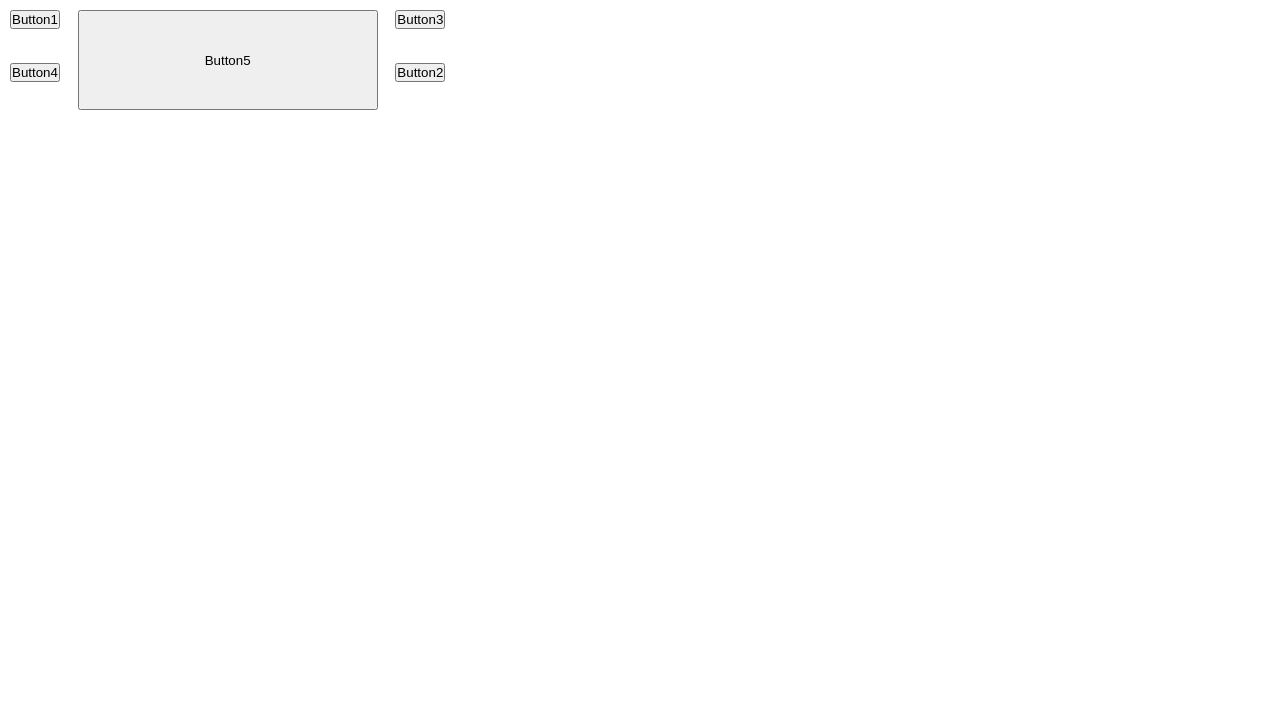
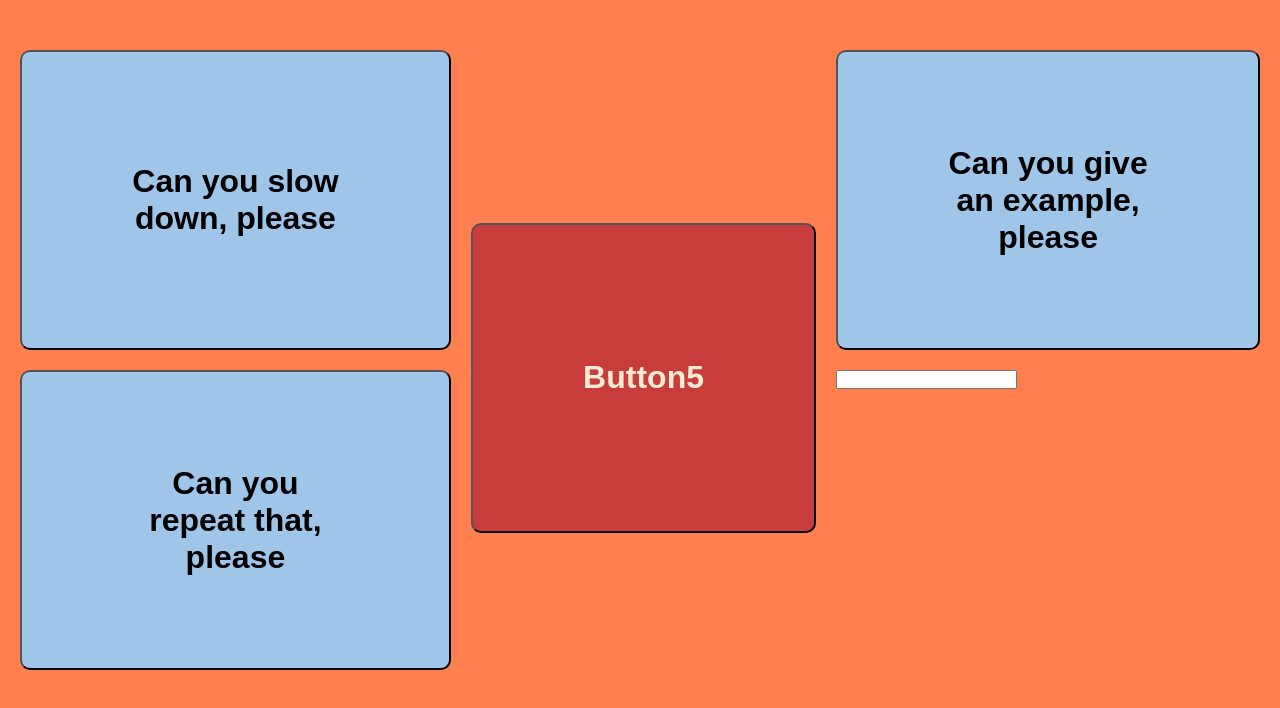
Before and after one commit to liuwilliam424/Parrot, a plain HTML site: page html/student_confused.html in a window 1280 px wide. Drawn offline with Linux system fonts and the light colour scheme.

Commit message:
confused pagea
PHEPLEHPLPL

```diff
--- a/button_testing.css
+++ /dev/null
@@ -1,75 +0,0 @@
-* {
-    margin: 0;
-    padding: 0;
-    box-sizing: border-box;
-}
-
-html,body {
-    height: 100%;
-    font-size: 1rem;
-}
-
-#container {
-    display: flex;
-    width: 100%;
-}
-
-#first {
-    border: none;
-
-    width: 35%;
-    height: 90vh;
-    margin-left: 10px;
-    margin-top:10px;
-}
-
-.grid_container {
-    border: 1px solid black;
-    display: grid;
-    grid-template-columns: 150px 150px 150px;
-    grid-template-rows: 50px 50px;
-    background-color: green;
-    padding: 10px;
-}
-
-.button {
-    background-color: #bbb;
-    display: block;
-    margin: 10px 0;
-    padding: 10px;
-    width: 100%;
-}
-
-.big_btn {
-    width: 300px;
-    height: 100px;
-}
-
-
-
-.grid-container {
-    display: grid;
-    grid-template-areas: "button1 button5 button3"
-                         "button4 button5 button2";
-    grid-gap: 5px;
-}
-
-.grid-item:nth-child(1) {
-    grid-area: button1;
-}
-
-.grid-item:nth-child(2) {
-    grid-area: button2;
-}
-
-.grid-item:nth-child(3) {
-    grid-area: button3;
-}
-
-.grid-item:nth-child(4) {
-    grid-area: button4;
-}
-
-.grid-item:nth-child(5) {
-    grid-area: button5;
-}
--- a/button_testing.html
+++ b/html/student_confused.html
@@ -5,23 +5,23 @@
     <meta charset="UTF-8">
     <meta http-equiv="X-UA-Compatible" content="IE=edge">
     <meta name="viewport" content="width=device-width, initial-scale=1.0">
-    <link rel="stylesheet" href="button_testing.css">
+    <link rel="stylesheet" href="/student_confused.css">
     <title>Testing Button</title>
 <body>
     <div id = "container">
       <div id = "first">
         <div class = "grid-container">
           <div class="grid-item">
-            <button type = "button" id = "b1" class = "small_btn">Button1</button>
+            <button type = "button" id = "b1" class = "small_btn">Can you slow <br />down, please</button>
           </div>
           <div class="grid-item">
-            <button type = "button" id = "b2" class = "small_btn">Button2</button>
+            <button type = "button" id = "b2" class = "small_btn">Can you give<br /> an example, <br />please</button>
           </div>
           <div class="grid-item">
-            <button type = "button" id = "b3" class = "small_btn">Button3</button>
+            <button type = "button" id = "b3" class = "small_btn">Can you <br />repeat that, <br />please</button>
           </div>
           <div class="grid-item">
-            <button type = "button" id = "b4" class = "small_btn">Button4</button>
+            <input type="text" id="text4" name="text4"><br>
           </div>
           <div class="grid-item">
             <button type = "button" id = "b5" class = "big_btn">Button5</button>
@@ -29,5 +29,6 @@
         </div>
       </div>
     </div>
+    <script type="module" src="../scripts/student_confused.js"> </script>
   </body>
   </html>
--- a/index.css
+++ b/index.css
@@ -92,8 +92,13 @@ p {
 
 
 #okay_button {
+<<<<<<< Updated upstream
     background-color: rgb(240, 220, 50);
     display: block;
+=======
+    background-color: rgb(240, 150, 50);
+    display:block;
+>>>>>>> Stashed changes
     height: 100px;
     width: 100px;
     padding: 20px;
--- /dev/null
+++ b/scripts/student_confused.js
@@ -0,0 +1,14 @@
+let temp_b1 = document.querySelector('#b1')
+temp_b1.onclick = () => {location.href = "/html/student_session_main.html"}
+
+let temp_b2 = document.querySelector('#b2')
+temp_b2.onclick = () => {location.href = "/html/student_session_main.html"}
+
+let temp_b3 = document.querySelector('#b3')
+temp_b3.onclick = () => {location.href = "/html/student_session_main.html"}
+
+let temp_b4 = document.querySelector('#b4')
+temp_b4.onclick = () => {location.href = "/html/student_session_main.html"}
+
+let temp_b5 = document.querySelector('#b5')
+temp_b5.onclick = () => {location.href = "/html/student_session_main.html"}
--- a/scripts/student_session_main.js
+++ b/scripts/student_session_main.js
@@ -54,6 +54,7 @@ okay_button.onclick = () => {
 
 confused_button.onclick = () => {
   submit_response(UID, 1)
+  location.href = "/html/student_confused.html"
 }
 
 submit_response(UID, 3)
--- a/scripts/teacher_session_main.js
+++ b/scripts/teacher_session_main.js
@@ -17,8 +17,13 @@ const firebaseConfig = {
 const app = initializeApp(firebaseConfig);
 const database = getDatabase();
 
+<<<<<<< Updated upstream
 let end_button = document.querySelector('#end_session_button')
 end_button.onclick = () => { location.href = "/html/teacher_analytics.html" }
+=======
+let end_button = document.querySelector("#end_session_button")
+end_button.onclick = () => {location.href = "/html/teacher_analytics.html"}
+>>>>>>> Stashed changes
 
 let confused = document.querySelector('#confused')
 let okay = document.querySelector('#okay')
--- /dev/null
+++ b/student_confused.css
@@ -0,0 +1,87 @@
+* {
+    margin: 0;
+    padding: 0;
+    box-sizing: border-box;
+}
+:root {
+    --large-font-size: 2rem;
+    --medium-font-size: 1.5rem;
+    --small-font-size: 1rem;
+
+}
+
+html,body {
+    height: 100%;
+    font-size: 1rem;
+    background-color: coral;
+}
+
+#container {
+    display: flex;
+    width: 100%;
+}
+
+#first {
+
+    width: 100%;
+    height: 90vh;
+    margin-left: 20px;
+    margin-right: 20px;
+    margin-top: 50px;
+}
+
+
+.small_btn {
+    width: 100%;
+    height: 300px;
+    background-color: rgb(159,197,232);
+    outline:  black;
+
+    border-radius: 10px;
+    font-size: var(--large-font-size);
+    color: black;
+    font-weight: bold;
+    cursor: pointer;
+    transition: .3s all;
+}
+
+.big_btn {
+    width: 100%;
+    height: 50%;
+    background-color: rgb(200, 60, 60);
+    border-radius: 10px;
+    outline: black;
+    font-size: var(--large-font-size);
+    color:antiquewhite;
+    cursor: pointer;
+    font-weight: bold;
+    transition: .3s all;
+    margin-top: 50%;
+}
+
+.grid-container {
+    display: grid;
+    grid-template-areas: "button1 button5 button2"
+                         "button3 button5 button4";
+    grid-gap: 20px;
+}
+
+.grid-item:nth-child(1) {
+    grid-area: button1;
+}
+
+.grid-item:nth-child(2) {
+    grid-area: button2;
+}
+
+.grid-item:nth-child(3) {
+    grid-area: button3;
+}
+
+.grid-item:nth-child(4) {
+    grid-area: button4;
+}
+
+.grid-item:nth-child(5) {
+    grid-area: button5;
+}
```
